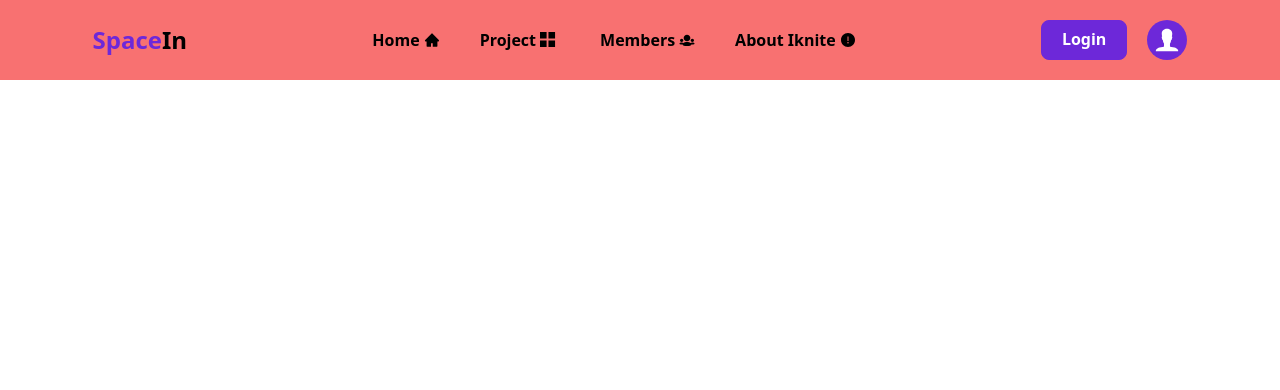
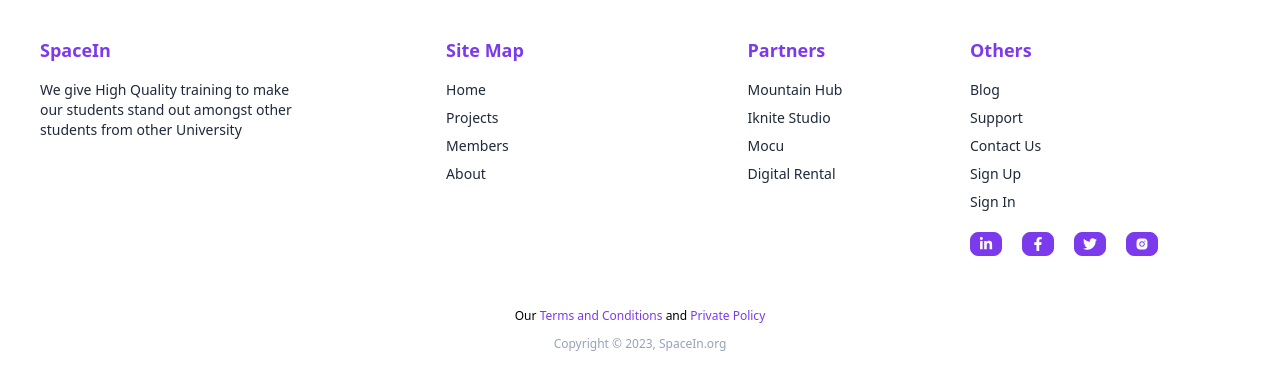
Before and after one commit to mbianou-bradon/iknite-portforlio-management-system, a React (Create React App) app: page / in a window 1280 px wide. Shown: the top 390 px of the page. Built offline with nearby package versions, Linux system fonts and the light colour scheme.

Commit message:
Footer component completed

```diff
--- a/src/App.tsx
+++ b/src/App.tsx
@@ -1,11 +1,12 @@
 import React from 'react';
 import './App.css';
+import Footer from './components/Footer';
 import Navbar from './components/Navbar';
 
 function App() {
   return (
     <div className="App">
-     <Navbar/>
+     <Footer/>
     </div>
   );
 }
--- a/src/components/Footer.tsx
+++ b/src/components/Footer.tsx
@@ -1,9 +1,73 @@
-
+import { FaFacebookF , FaTwitter, FaLinkedinIn } from "react-icons/fa"
+import { AiFillInstagram } from "react-icons/ai"
 
 export default function Footer(){
     return(
-        <div className="">
+        <footer className="px-5 md:px-10">
+            <div className="my-5 mb-8 text-ce grid grid-cols-1 sm:grid-cols-2 md:grid-cols-3 lg:grid-cols-4 gap-5 md:gap-10 text-sm text-slate-800 [&>*>h2]:text-violet-600 [&>*>h2]:font-semibold [&>*>h2]:my-4 [&>*>h2]:text-lg [&>*>ul>li:hover]:underline [&>*>ul>li]:w-fit [&>*>ul>li]:mb-2">
+                <div className="short_about">
+                    <h2>SpaceIn</h2>
 
-        </div>
+                    <p>We give High Quality training to make our students stand out
+                        amongst other students from other University
+                    </p>
+                </div>
+
+                <div className="md:justify-self-center">
+                    <h2>Site Map</h2>
+                    <ul>
+                        <li><a href="">Home</a></li>
+                        <li><a href="">Projects</a></li>
+                        <li><a href="">Members</a></li>
+                        <li><a href="">About</a></li>
+                    </ul>
+                </div>
+
+                <div className="md:justify-self-center">
+                    <h2>Partners</h2>
+                    <ul>
+                        <li><a href="">Mountain Hub</a></li>
+                        <li><a href="">Iknite Studio</a></li>
+                        <li><a href="">Mocu</a></li>
+                        <li><a href="">Digital Rental</a></li>
+                    </ul>
+                </div>
+
+                <div>
+                    <h2>Others</h2>
+                    <ul>
+                        <li><a href="">Blog</a></li>
+                        <li><a href="">Support</a></li>
+                        <li><a href="">Contact Us</a></li>
+                        <li><a href="">Sign Up</a></li>
+                        <li><a href="">Sign In</a></li>
+                        <div className="flex items-center sm:justify-cente my-5  gap-5 [&>*]:w-fit [&>*]:cursor-pointer [&>*]:bg-violet-600 [&>*]:text-white [&>*:hover]:bg-white [&>*:hover]:text-violet-600 [&>*]:border [&>*]:border-violet-600 [&>*]:rounded-lg [&>*]:px-2 [&>*]:py-1">
+                            {/* LinkedIn */}
+                            <div>
+                                <FaLinkedinIn/>
+                            </div>
+
+                            {/* Facebook */}
+                            <div>
+                                <FaFacebookF />
+                            </div>
+                            {/* Twitter */}
+                            <div>
+                                <FaTwitter />
+                            </div>
+                            {/* Instagram */}
+                            <div>
+                                <AiFillInstagram />
+                            </div>
+                        </div>
+                    </ul>
+                </div>
+            </div>
+
+            <div className="text-xs text-center [&>*>span]:text-violet-600 [&>*>span]:cursor-pointer [&>*>span:hover]:underline [&>*]:my-3">
+                <p>Our <span>Terms and Conditions</span> and <span>Private Policy</span></p>
+                <p className="text-slate-400">Copyright &copy; 2023, SpaceIn.org</p>
+            </div>
+        </footer>
     )
 }
```
